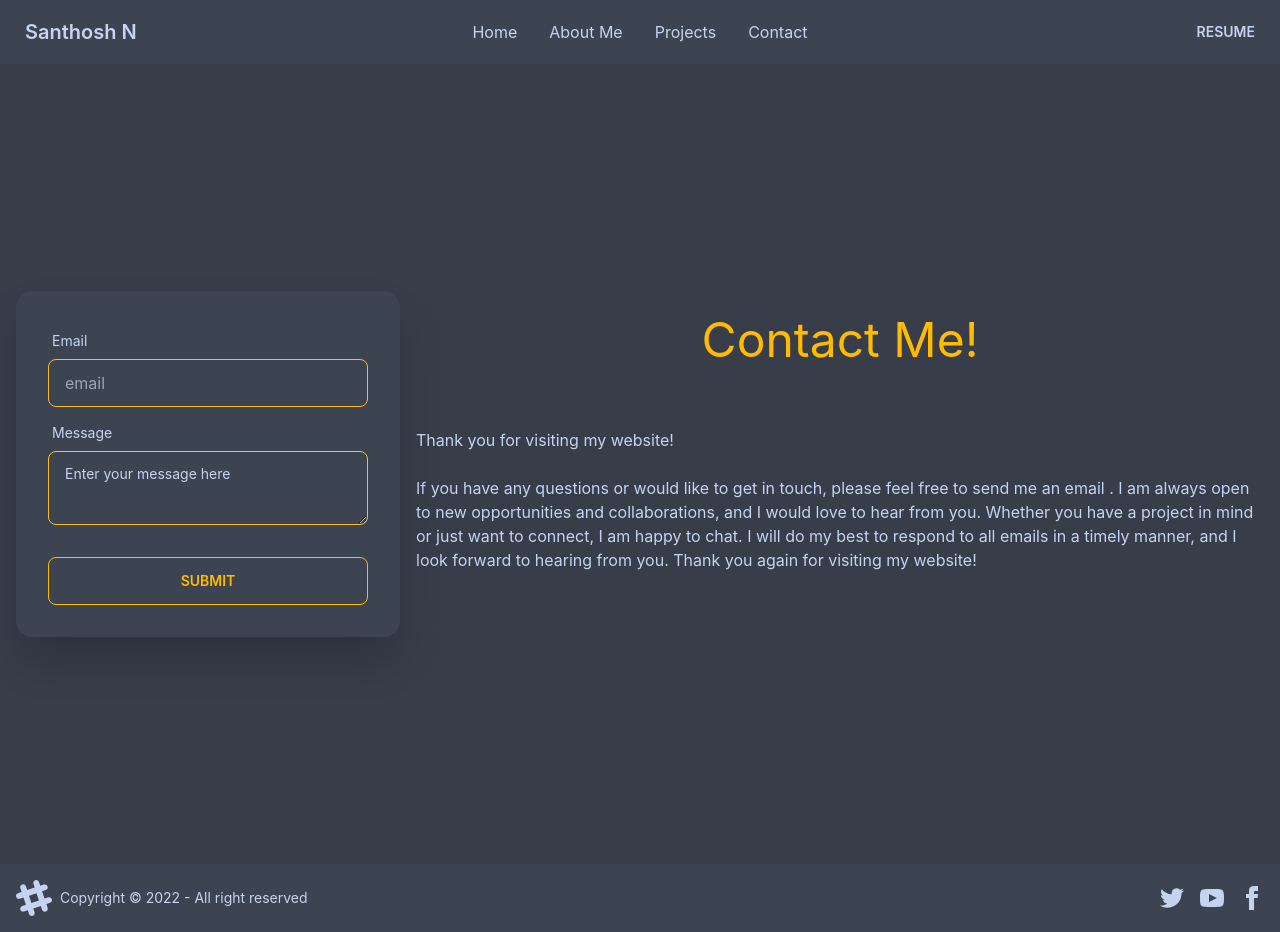
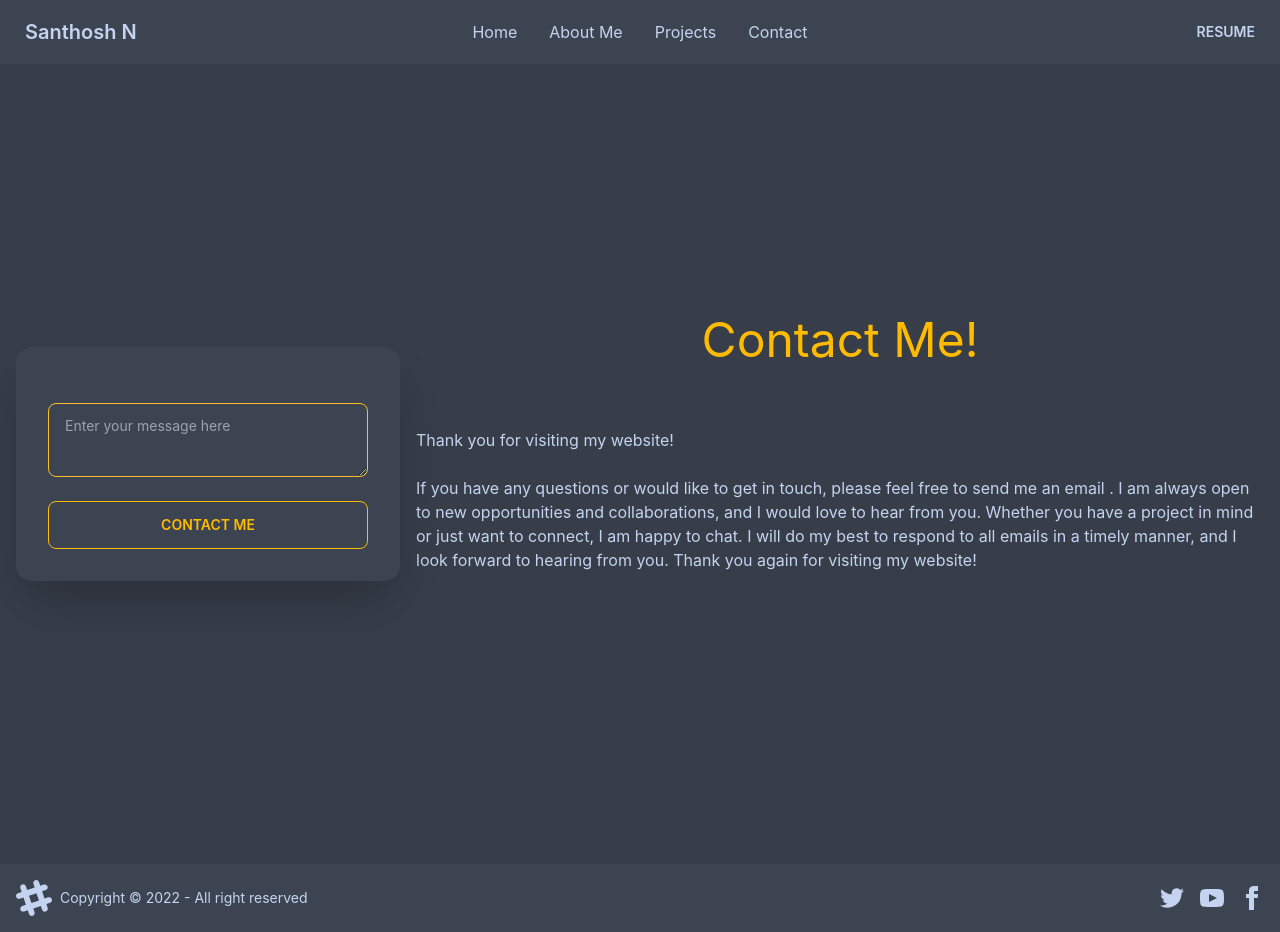
Before and after one commit to santhoshn315/portfolio, a React (Create React App) app: page /Contact in a window 1280 px wide. Built offline with nearby package versions, Linux system fonts and the light colour scheme.

Commit message:
Contact Form

```diff
--- a/src/pages/Contact.js
+++ b/src/pages/Contact.js
@@ -1,6 +1,14 @@
-import React from "react";
+import React, { useState } from "react";
 
 const Contact = () => {
+  const [message, setMessage] = useState("");
+
+  const handleSubmit = (event) => {
+    event.preventDefault();
+    const mailtoLink = `mailto:santhoshn315com??body=${message}`;
+    window.location.href = mailtoLink;
+    console.log(message);
+  };
   return (
     <div>
       <div className="hero min-h-screen bg-base-200 ">
@@ -23,32 +31,25 @@ const Contact = () => {
           </div>
           <div className="card flex-shrink-0 w-full max-w-sm shadow-2xl bg-base-100">
             <div className="card-body">
-              <div className="form-control">
-                <label className="label">
-                  <span className="label-text">Email</span>
-                </label>
-                <input
-                  type="text"
-                  placeholder="email"
-                  className="input input-bordered textarea-warning"
-                />
-              </div>
-              <div className="form-control">
-                <label className="label">
-                  <span className="label-text">Message</span>
-                </label>
+              <form onSubmit={handleSubmit}>
+                <div className="form-control mt-6">
                   <textarea
                     className="textarea textarea-warning"
-                  value="Enter your message here"
-                >
-                  Message
-                </textarea>
+                    placeholder="Enter your message here"
+                    id="message"
+                    value={message}
+                    onChange={(event) => setMessage(event.target.value)}
+                  ></textarea>
                 </div>
                 <div className="form-control mt-6">
-                <button className="btn btn-secondary btn-outline">
-                  Submit
+                  <button
+                    className="btn btn-secondary btn-outline"
+                    type="submit"
+                  >
+                    Contact Me
                   </button>
                 </div>
+              </form>
             </div>
           </div>
         </div>
```
Lines whose indentation alone changed are shown as unchanged.
